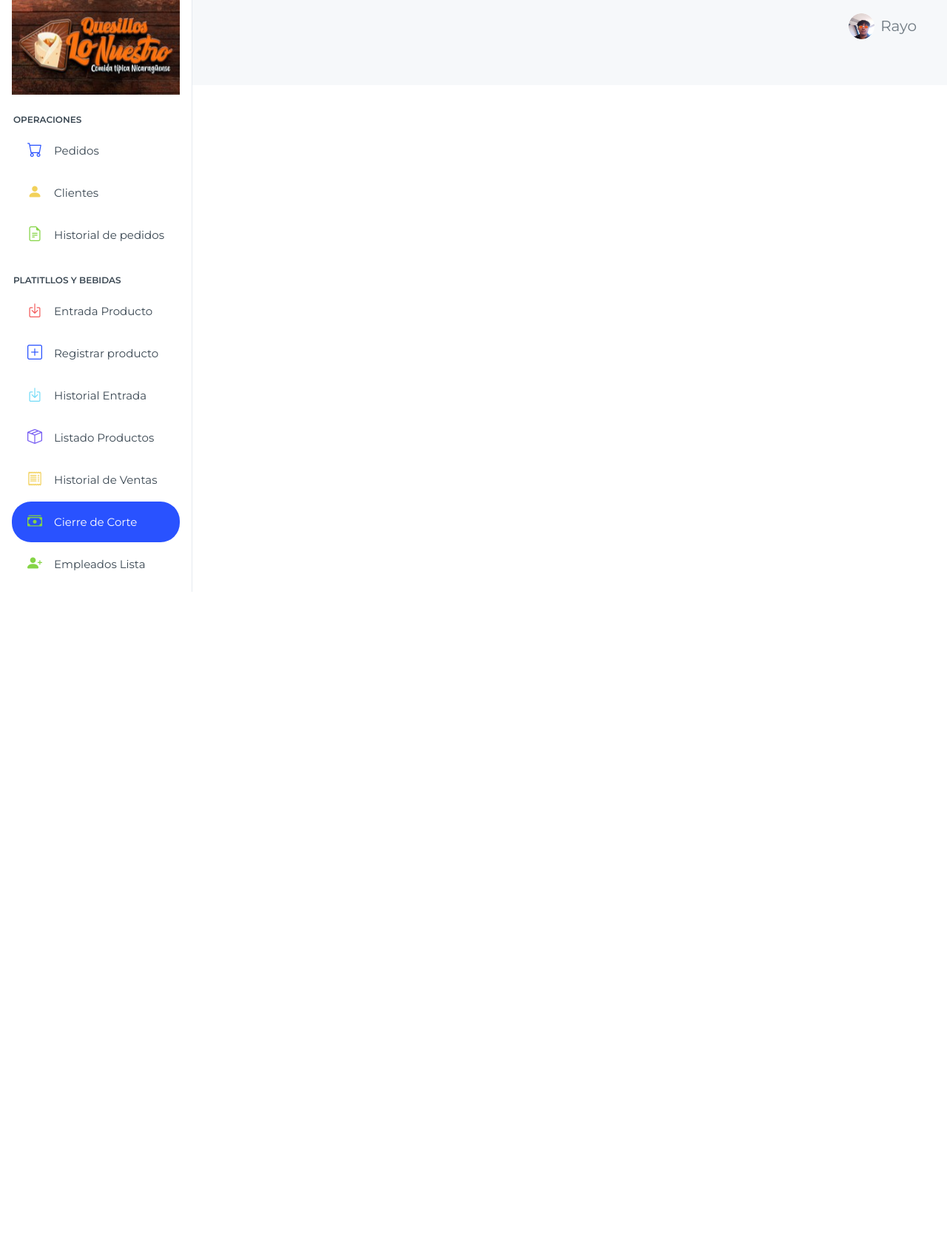
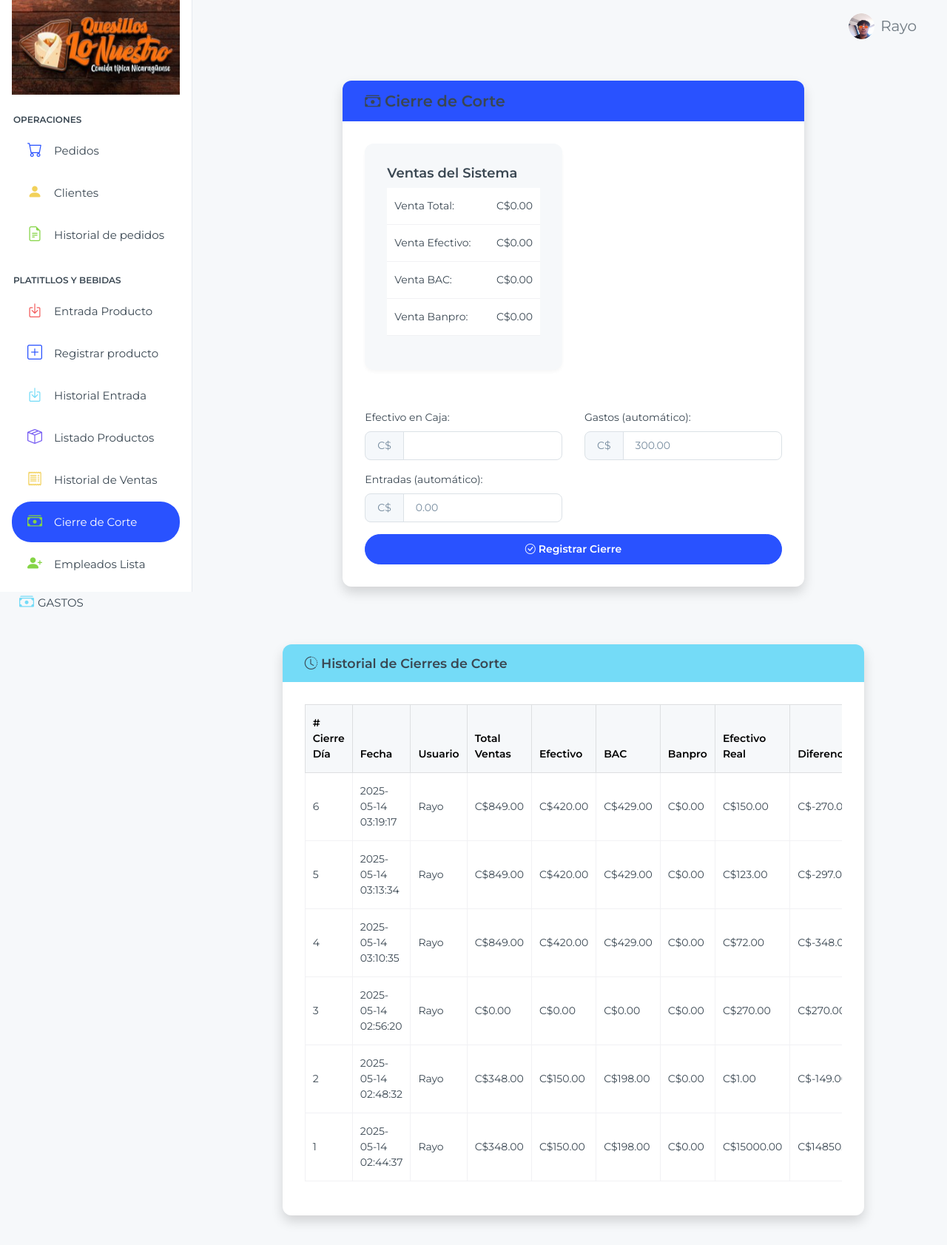
Before and after one commit to JorgeAlemanCanaima/quesillosdb, a Flask app: page /cierre-corte in a window 1280 px wide. Shown: the top 1683 px of the page at 74% size. Before the commit the page ends 800 px from the top, so only its background shows below. Run offline with Flask 3, Linux system fonts and the light colour scheme; a user stored in the database is signed in; some libraries are stand-ins or nearby versions.

Commit message:
cierre corte

```diff
--- a/app.py
+++ b/app.py
@@ -106,6 +106,7 @@ with app.app_context():
     CREATE TABLE IF NOT EXISTS cierres_corte (
         id INTEGER PRIMARY KEY AUTOINCREMENT,
         fecha DATETIME NOT NULL,
+        usuario_id INTEGER NOT NULL,
         venta_total DECIMAL(10,2) NOT NULL,
         venta_efectivo DECIMAL(10,2) NOT NULL,
         venta_bac DECIMAL(10,2) NOT NULL,
@@ -1544,15 +1545,24 @@ def eliminar_empleado(id):
 @login_required
 def cierre_corte():
     cursor = connection.cursor()
+    # Calcular gastos y entradas del día SIN corte asignado
+    cursor.execute("""
+        SELECT IFNULL(SUM(CASE WHEN tipo = 'salida' THEN precio ELSE 0 END), 0) as gastos,
+               IFNULL(SUM(CASE WHEN tipo = 'entrada' THEN precio ELSE 0 END), 0) as entradas
+        FROM movimientos_caja
+        WHERE date(fecha) = date('now', 'localtime') AND corte_id IS NULL
+    """)
+    movs = cursor.fetchone()
+    gastos = movs['gastos'] or 0
+    entradas = movs['entradas'] or 0
 
     if request.method == 'POST':
         try:
-            # Obtener datos del formulario
             efectivo = float(request.form.get('efectivo', 0))
-            gastos = float(request.form.get('gastos', 0))
-            entradas = float(request.form.get('entradas', 0))
-
-            # Obtener ventas del sistema
+            # Validación: no permitir cierre si no hay movimientos pendientes
+            if gastos == 0 and entradas == 0:
+                flash('No hay movimientos de caja pendientes para cerrar. No se puede registrar el corte.', 'warning')
+                return redirect(url_for('cierre_corte'))
             cursor.execute('''
                 SELECT
                     SUM(CASE WHEN f.tipo_pago = 'efectivo' THEN f.monto ELSE 0 END) as venta_efectivo,
@@ -1564,46 +1574,40 @@ def cierre_corte():
                 WHERE f.estado = 'pagada'
                 AND date(p.fecha_hora) = date('now', 'localtime')
             ''')
-
             ventas = cursor.fetchone()
-
-            # Calcular diferencias
-            diferencia_efectivo = efectivo - ventas['venta_efectivo']
-
-            # Insertar registro de cierre
+            diferencia_efectivo = efectivo - (ventas['venta_efectivo'] or 0)
+            # Insertar el cierre
             cursor.execute('''
                 INSERT INTO cierres_corte (
-                    fecha,
-                    venta_total,
-                    venta_efectivo,
-                    venta_bac,
-                    venta_banpro,
-                    efectivo_real,
-                    diferencia_efectivo,
-                    gastos,
-                    entradas
-                ) VALUES (datetime('now'), ?, ?, ?, ?, ?, ?, ?, ?)
+                    fecha, usuario_id, venta_total, venta_efectivo, venta_bac, venta_banpro,
+                    efectivo_real, diferencia_efectivo, gastos, entradas
+                ) VALUES (datetime('now'), ?, ?, ?, ?, ?, ?, ?, ?, ?)
             ''', (
-                ventas['venta_total'],
-                ventas['venta_efectivo'],
-                ventas['venta_bac'],
-                ventas['venta_banpro'],
+                session['user_id'],
+                ventas['venta_total'] or 0,
+                ventas['venta_efectivo'] or 0,
+                ventas['venta_bac'] or 0,
+                ventas['venta_banpro'] or 0,
                 efectivo,
                 diferencia_efectivo,
                 gastos,
                 entradas
             ))
-
+            corte_id = cursor.lastrowid
+            # Actualizar movimientos de caja del día sin corte asignado
+            cursor.execute("""
+                UPDATE movimientos_caja
+                SET corte_id = ?
+                WHERE date(fecha) = date('now', 'localtime') AND corte_id IS NULL
+            """, (corte_id,))
             connection.commit()
             flash('Cierre de corte registrado exitosamente', 'success')
             return redirect(url_for('cierre_corte'))
-
         except Exception as e:
             print('Error en cierre de corte:', e)
             flash('Error al registrar el cierre de corte', 'error')
             connection.rollback()
-
-    # Para GET request, mostrar el formulario con los totales del día
+    # GET
     cursor.execute('''
         SELECT
             SUM(CASE WHEN f.tipo_pago = 'efectivo' THEN f.monto ELSE 0 END) as venta_efectivo,
@@ -1615,16 +1619,46 @@ def cierre_corte():
         WHERE f.estado = 'pagada'
         AND date(p.fecha_hora) = date('now', 'localtime')
     ''')
-
     ventas = cursor.fetchone()
-
-    # Consultar historial de cierres
+    if ventas is None or ventas['venta_total'] is None:
+        ventas = {
+            'venta_total': 0,
+            'venta_efectivo': 0,
+            'venta_bac': 0,
+            'venta_banpro': 0
+        }
+    # Historial: calcular gastos y entradas por corte
     cursor.execute('''
-        SELECT * FROM cierres_corte ORDER BY fecha DESC
+        SELECT
+            c.id,
+            c.fecha,
+            u.nombre_user as usuario,
+            c.venta_total,
+            c.venta_efectivo,
+            c.venta_bac,
+            c.venta_banpro,
+            c.efectivo_real,
+            c.diferencia_efectivo,
+            -- Gastos y entradas calculados en tiempo real por corte
+            (SELECT IFNULL(SUM(precio),0) FROM movimientos_caja m WHERE m.corte_id = c.id AND m.tipo = 'salida') as gastos,
+            (SELECT IFNULL(SUM(precio),0) FROM movimientos_caja m WHERE m.corte_id = c.id AND m.tipo = 'entrada') as entradas,
+            (
+                SELECT COUNT(*)
+                FROM cierres_corte c2
+                WHERE date(c2.fecha) = date(c.fecha) AND c2.id <= c.id
+            ) as numero_cierre_dia,
+            (
+                SELECT COUNT(*)
+                FROM facturas f
+                JOIN pedidos p ON f.codigo = p.codigo_factura
+                WHERE f.estado = 'pagada' AND date(p.fecha_hora) = date(c.fecha)
+            ) as facturas_pagadas
+        FROM cierres_corte c
+        JOIN usuario_empleado u ON c.usuario_id = u.id
+        ORDER BY c.fecha DESC
     ''')
     historial_cortes = cursor.fetchall()
-
-    return render_template('cierre_corte.html', ventas=ventas, historial_cortes=historial_cortes)
+    return render_template('cierre_corte.html', ventas=ventas, historial_cortes=historial_cortes, gastos=gastos, entradas=entradas)
 
 if __name__ == '__main__':
     app.run(debug=True)
--- a/templates/cierre_corte.html
+++ b/templates/cierre_corte.html
@@ -1,6 +1,6 @@
 {% extends "layout.html" %}
 
-{% block content %}
+{% block main %}
 <div class="container py-4">
     <div class="row justify-content-center">
         <div class="col-md-8">
@@ -63,7 +63,7 @@
                                 </div>
                             </div>
                             <div class="col-md-6 mb-3">
-                                <label for="gastos" class="form-label">Gastos:</label>
+                                <label for="gastos" class="form-label">Gastos (automático):</label>
                                 <div class="input-group">
                                     <span class="input-group-text">C$</span>
                                     <input type="number"
@@ -71,15 +71,15 @@
                                            id="gastos"
                                            name="gastos"
                                            step="0.01"
-                                           value="0.00"
-                                           required>
+                                           value="{{ '%.2f'|format(gastos) }}"
+                                           readonly>
                                 </div>
                             </div>
                         </div>
 
                         <div class="row">
                             <div class="col-md-6 mb-3">
-                                <label for="entradas" class="form-label">Entradas:</label>
+                                <label for="entradas" class="form-label">Entradas (automático):</label>
                                 <div class="input-group">
                                     <span class="input-group-text">C$</span>
                                     <input type="number"
@@ -87,8 +87,8 @@
                                            id="entradas"
                                            name="entradas"
                                            step="0.01"
-                                           value="0.00"
-                                           required>
+                                           value="{{ '%.2f'|format(entradas) }}"
+                                           readonly>
                                 </div>
                             </div>
                         </div>
@@ -121,7 +121,9 @@
                         <table class="table table-bordered table-hover table-sm align-middle">
                             <thead class="table-light">
                                 <tr>
+                                    <th># Cierre Día</th>
                                     <th>Fecha</th>
+                                    <th>Usuario</th>
                                     <th>Total Ventas</th>
                                     <th>Efectivo</th>
                                     <th>BAC</th>
@@ -130,12 +132,15 @@
                                     <th>Diferencia</th>
                                     <th>Gastos</th>
                                     <th>Entradas</th>
+                                    <th># Facturas Pagadas</th>
                                 </tr>
                             </thead>
                             <tbody>
                                 {% for corte in historial_cortes %}
                                 <tr>
+                                    <td>{{ corte['numero_cierre_dia'] }}</td>
                                     <td>{{ corte['fecha'] }}</td>
+                                    <td>{{ corte['usuario'] }}</td>
                                     <td>C${{ '%.2f'|format(corte['venta_total']) }}</td>
                                     <td>C${{ '%.2f'|format(corte['venta_efectivo']) }}</td>
                                     <td>C${{ '%.2f'|format(corte['venta_bac']) }}</td>
@@ -144,10 +149,11 @@
                                     <td>C${{ '%.2f'|format(corte['diferencia_efectivo']) }}</td>
                                     <td>C${{ '%.2f'|format(corte['gastos']) }}</td>
                                     <td>C${{ '%.2f'|format(corte['entradas']) }}</td>
+                                    <td>{{ corte['facturas_pagadas'] }}</td>
                                 </tr>
                                 {% else %}
                                 <tr>
-                                    <td colspan="9" class="text-center">No hay cierres registrados.</td>
+                                    <td colspan="12" class="text-center">No hay cierres registrados.</td>
                                 </tr>
                                 {% endfor %}
                             </tbody>
@@ -160,19 +166,16 @@
 </div>
 
 <script>
-// Validación del formulario
-(function () {
-    'use strict'
-    var forms = document.querySelectorAll('.needs-validation')
-    Array.prototype.slice.call(forms).forEach(function (form) {
-        form.addEventListener('submit', function (event) {
-            if (!form.checkValidity()) {
-                event.preventDefault()
-                event.stopPropagation()
-            }
-            form.classList.add('was-validated')
-        }, false)
-    })
-})()
+document.addEventListener('DOMContentLoaded', function() {
+    const btn = document.querySelector('button[type="submit"]');
+    const gastos = parseFloat(document.getElementById('gastos').value);
+    const entradas = parseFloat(document.getElementById('entradas').value);
+    if (gastos === 0 && entradas === 0) {
+        btn.disabled = true;
+        btn.classList.add('btn-secondary');
+        btn.classList.remove('btn-primary');
+        btn.innerHTML = '<i class="bi bi-x-circle"></i> No hay movimientos para cerrar';
+    }
+});
 </script>
 {% endblock %}
```
Also changed, not shown: quesillos.db.
